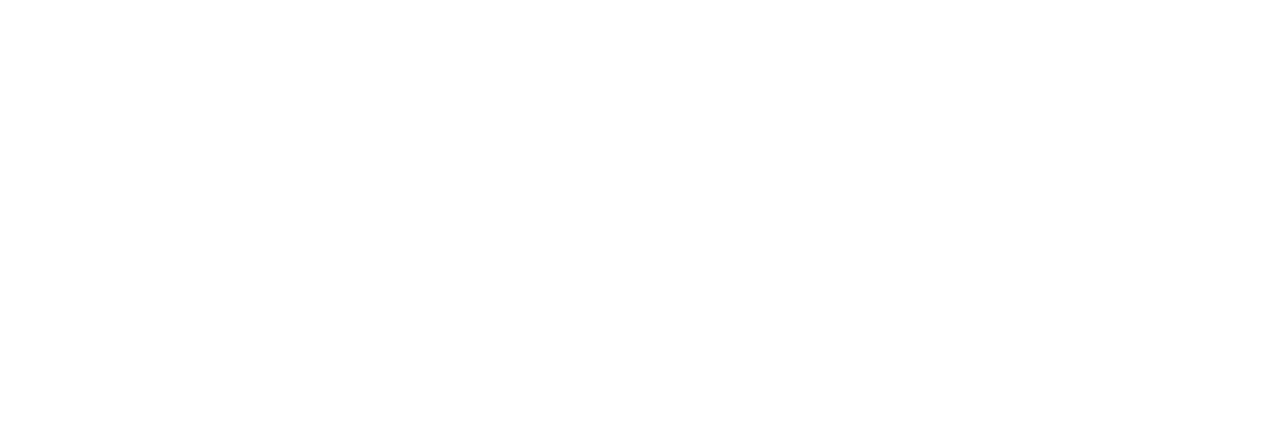
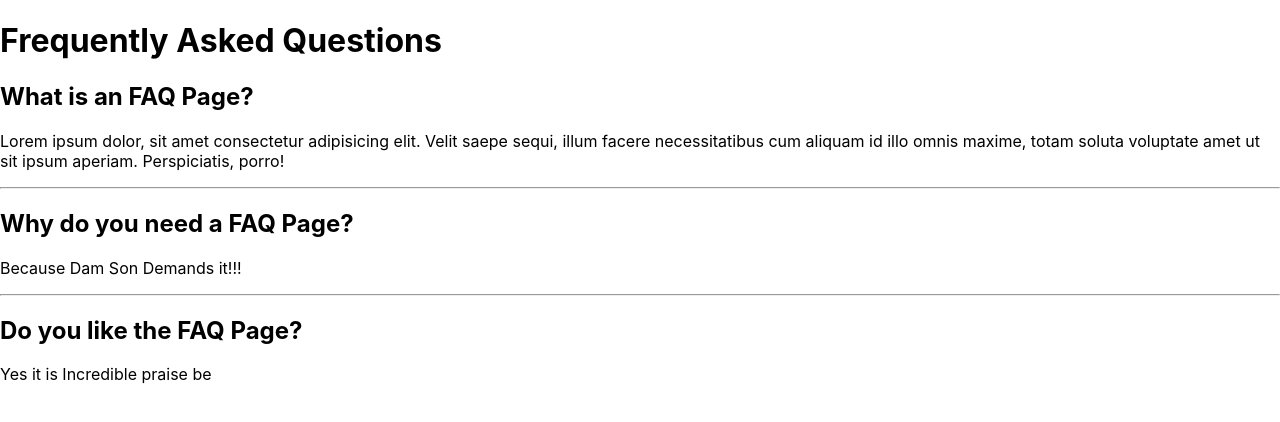
Before and after one commit to incognitofox/cpsn16, a React (Create React App) app: page /FAQ in a window 1280 px wide. Before the commit this address had no page. Shown: the top 422 px of the page. Built offline with nearby package versions, Linux system fonts and the light colour scheme.

Commit message:
Created FAQ page, adding paths into the App.js file and making basic HTML layout

```diff
--- a/src/App.js
+++ b/src/App.js
@@ -4,6 +4,7 @@
 import Home from "./pages/Home";
 import Layout from "./pages/Layout";
 import Calendar from "./pages/Calendar";
+import FAQ from "./pages/FAQ";
 
 
 function App() {
@@ -13,6 +14,7 @@
         <Route exact path="/" element={<Layout />} />
         <Route path="/home" element={<Home />} />
         <Route path="/calendar" element={<Calendar />} />
+        <Route path="/FAQ" element={<FAQ />} />`.
       </Routes>
     </BrowserRouter>
   );
--- /dev/null
+++ b/src/pages/FAQ.js
@@ -0,0 +1,47 @@
+
+const FAQ = () => {
+    return (
+        <div>
+            <h1> Frequently Asked Questions </h1>
+            <section class = "faq-container">
+                <div class = "faq-one">
+                    <h2 class = "faq-page"> What is an FAQ Page?</h2>
+                    <div class = "faq-body">
+                        <p> Lorem ipsum dolor, sit amet consectetur adipisicing elit. Velit saepe sequi, illum facere
+                        necessitatibus cum aliquam id illo omnis maxime, totam soluta voluptate amet ut sit ipsum
+                        aperiam.
+                        Perspiciatis, porro!
+                        </p>
+                    </div>
+                </div>
+
+                <hr class="hr-line"></hr>
+
+                <div class = "faq-two">
+                    <h2 class = "faq-page"> Why do you need a FAQ Page?</h2>
+                    <div class = "faq-body">
+                        <p> Because Dam Son Demands it!!!
+                        </p>
+                    </div>
+                </div>
+
+                <hr class="hr-line"></hr>
+
+                <div class = "faq-three">
+                    <h2 class = "faq-page"> Do you like the FAQ Page?</h2>
+                    <div class = "faq-body">
+                        <p> Yes it is Incredible praise be
+                        </p>
+                    </div>
+                </div>
+
+            </section>
+
+        </div>
+
+
+
+    );
+}
+
+export default FAQ
```
